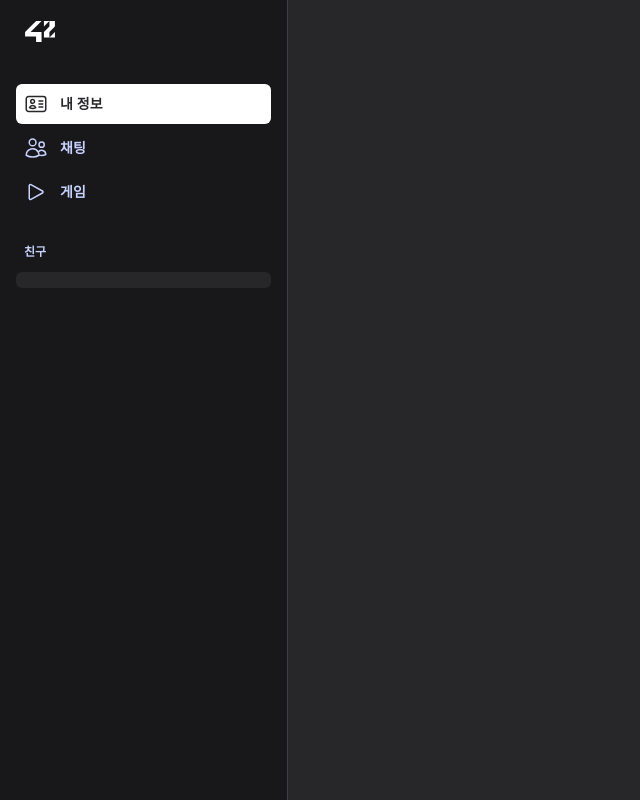
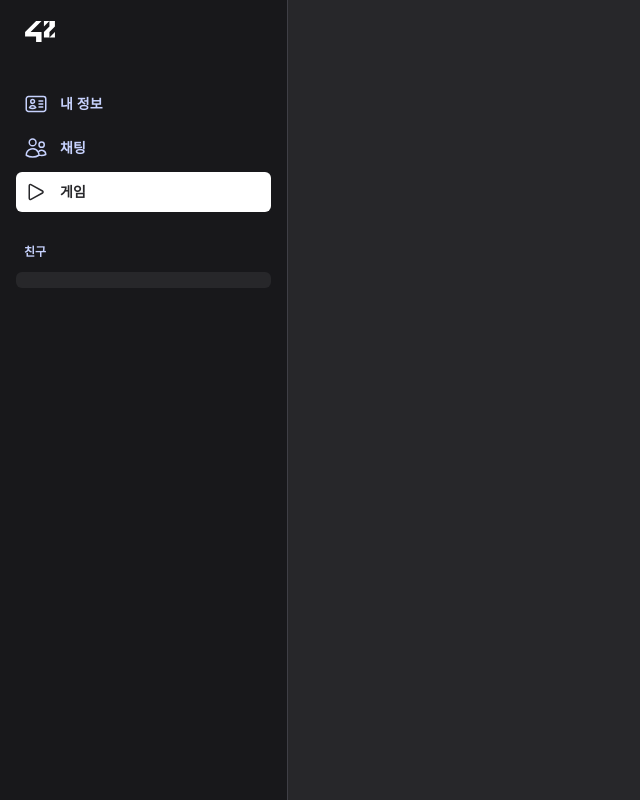
Before and after one commit to 42trancendence/front_end, a Next.js app: page /lobby/game in a window 1280 px wide. Shown: the whole page, without its empty margins (0-640 px from the left). Built offline with nearby package versions, Linux system fonts and the light colour scheme; sample sign-in values are in the browser's storage.

Commit message:
[ADD] chat socket status 변경

```diff
--- a/components/NavBar.tsx
+++ b/components/NavBar.tsx
@@ -7,9 +7,18 @@ import {
 	UsersIcon,
 } from "@heroicons/react/24/outline";
 import logoPic from "@/public/42_Logo.svg";
+import { useRouter } from "next/router";
+import { useContext, useEffect } from "react";
+import { SocketContext } from "@/lib/socketContext";
 
 function classNames(...classes: string[]) {
 	return classes.filter(Boolean).join(" ");
+}
+
+interface NavigationItem {
+	name: string;
+	href: string;
+	icon: any;
 }
 
 const navigation = [
@@ -17,15 +26,44 @@ const navigation = [
 		name: "내 정보",
 		href: "/lobby/overview",
 		icon: IdentificationIcon,
-		current: true,
 	},
-	{ name: "채팅", href: "/lobby/chat", icon: UsersIcon, current: false },
-	{ name: "게임", href: "/lobby/game", icon: PlayIcon, current: false },
+	{ name: "채팅", href: "/lobby/chat", icon: UsersIcon },
+	{ name: "게임", href: "/lobby/game", icon: PlayIcon },
 ];
 
-export default function NavBar({userData}: any) {
+
+
+function NavItem({ item }: { item: NavigationItem }) {
+	let isActive = useRouter().pathname === item.href;
+
 	return (
-		<div className="flex flex-col w-72 h-screen sticky top-0 border-r border-zinc-700">
+			<Link
+				href={item.href}
+				className={classNames(
+					isActive
+						? "bg-white text-zinc-800"
+						: "text-indigo-200 hover:bg-zinc-700 hover:text-white",
+					"group flex gap-x-3 rounded-md p-2 text-sm font-semibold leading-6"
+				)}
+			>
+				<item.icon
+					className={classNames(
+						isActive
+							? "text-zinc-800"
+							: "text-indigo-200 group-hover:text-white",
+						"h-6 w-6 shrink-0"
+					)}
+					aria-hidden="true"
+				/>
+				{item.name}
+			</Link>
+	);
+}
+
+export default function NavBar({ userData }: any) {
+
+	return (
+		<div className="sticky top-0 flex h-screen w-72 flex-col border-r border-zinc-700">
 			<div className="flex grow flex-col gap-y-5 overflow-y-auto bg-zinc-900 px-6">
 				<div className="flex h-16 shrink-0 items-center">
 					<Image className="h-8 w-auto" src={logoPic} alt="Your Company" />
@@ -36,26 +74,7 @@ export default function NavBar({userData}: any) {
 							<ul role="list" className="-mx-2 space-y-1">
 								{navigation.map((item) => (
 									<li key={item.name}>
-										<Link
-											href={item.href}
-											className={classNames(
-												item.current
-													? "bg-white text-zinc-800"
-													: "text-indigo-200 hover:text-white hover:bg-zinc-700",
-												"group flex gap-x-3 rounded-md p-2 text-sm leading-6 font-semibold"
-											)}
-										>
-											<item.icon
-												className={classNames(
-													item.current
-														? "text-zinc-800"
-														: "text-indigo-200 group-hover:text-white",
-													"h-6 w-6 shrink-0"
-												)}
-												aria-hidden="true"
-											/>
-											{item.name}
-										</Link>
+										<NavItem item={item} />
 									</li>
 								))}
 							</ul>
@@ -64,7 +83,10 @@ export default function NavBar({userData}: any) {
 							<div className="text-xs font-semibold leading-6 text-indigo-200">
 								친구
 							</div>
-							<ul role="list" className="-mx-2 mt-2 space-y-1 p-2 bg-zinc-800 rounded-md">
+							<ul
+								role="list"
+								className="-mx-2 mt-2 space-y-1 rounded-md bg-zinc-800 p-2"
+							>
 								<FreindList userData={userData} />
 							</ul>
 						</li>
--- a/pages/lobby/chat/index.tsx
+++ b/pages/lobby/chat/index.tsx
@@ -5,7 +5,12 @@ import ProfileBackground from "@/public/profile_background.jpg";
 import { NormalButton } from "@/components/ui/NormalButton";
 import { ReactElement, useContext, useEffect, useState } from "react";
 import { handleRefresh } from "@/lib/auth-client";
-import { ChatSocketProvider, SocketContext, SocketProvider } from "@/lib/socketContext";
+import {
+	ChatSocketContext,
+	ChatSocketProvider,
+	SocketContext,
+	SocketProvider,
+} from "@/lib/socketContext";
 import { NextPageWithLayout } from "@/pages/_app";
 
 const ChatRooms: NextPageWithLayout = () => {
@@ -43,6 +48,13 @@ const ChatRooms: NextPageWithLayout = () => {
 		}
 		getUser();
 	}, [username]);
+
+	const { socket } = useContext(SocketContext);
+	useEffect(() => {
+		if (socket) {
+			socket.emit("updateActiveStatus", 2);
+		}
+	}, [socket]);
 
 	return (
 		<div className="relative flex flex-1 flex-col">
```
